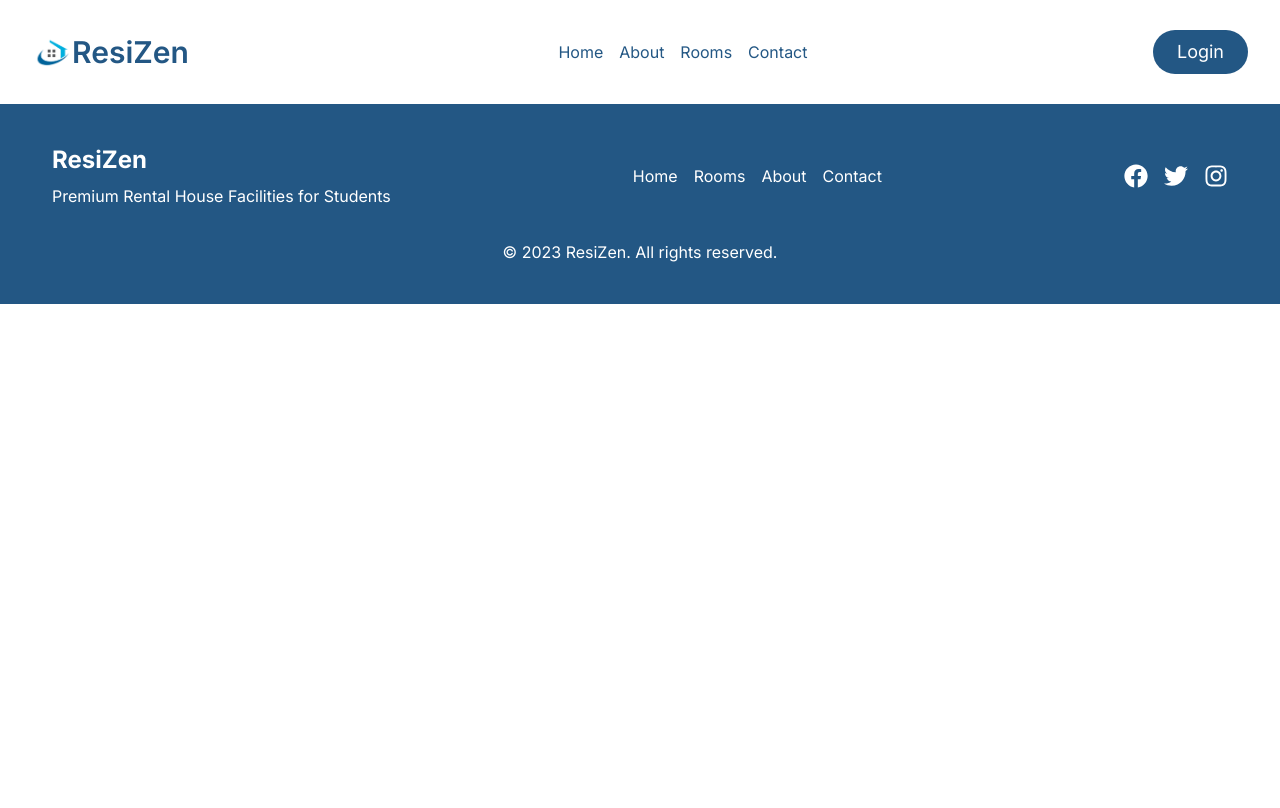
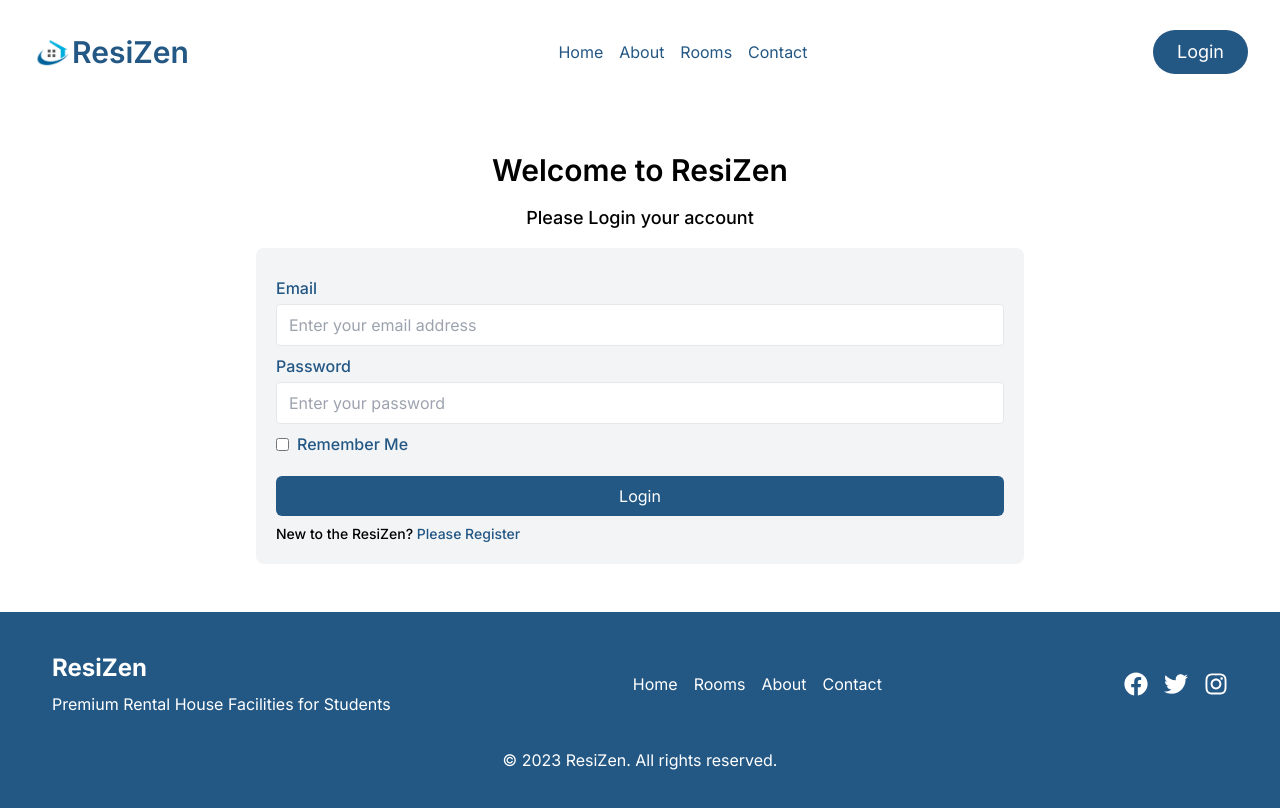
Before and after one commit to fazlerabbyrifat/ResiZen, a Next.js app: page /login in a window 1280 px wide. Shown: the top 808 px of the page. Built offline with nearby package versions, Linux system fonts and the light colour scheme; no server answers.

Commit message:
user login page implemented

```diff
--- a/src/app/login/page.js
+++ b/src/app/login/page.js
@@ -1,11 +1,172 @@
-import React from 'react';
+/* eslint-disable react-hooks/rules-of-hooks */
+"use client";
+import { useQuery } from "@tanstack/react-query";
+import { useFormik } from "formik";
+import React, { useEffect, useState } from "react";
+import * as Yup from "yup";
+import { Toaster, toast } from "react-hot-toast";
+import Link from "next/link";
 
 const loginPage = () => {
-    return (
-        <div>
+  const [rememberMe, setRememberMe] = useState(false);
 
-        </div>
+  useEffect(() => {
+    const savedEmail = localStorage.getItem("savedEmail");
+    const savedPassword = localStorage.getItem("savedPassword");
+    if (savedEmail && savedPassword) {
+      setRememberMe(true);
+      setValues({
+        ...values,
+        email: savedEmail,
+        password: savedPassword,
+      });
+    }
+  }, []);
+
+  const { data: registeredUsers } = useQuery(["registeredUsers"], async () => {
+    const response = await fetch(
+      "https://64e3355abac46e480e786405.mockapi.io/users"
     );
+    const data = await response.json();
+    return data;
+  });
+
+  const validationSchema = Yup.object().shape({
+    email: Yup.string()
+      .email("Invalid email address")
+      .required("Email is required"),
+    password: Yup.string().required("Password is required"),
+  });
+
+  const {
+    values,
+    errors,
+    touched,
+    resetForm,
+    handleChange,
+    handleBlur,
+    handleSubmit,
+    setValues
+  } = useFormik({
+    initialValues: {
+      email: "",
+      password: "",
+    },
+    validationSchema,
+    onSubmit: (values) => {
+      const user = registeredUsers?.find(
+        (user) =>
+          user.email === values.email && user.password === values.password
+      );
+
+      if (user) {
+        resetForm();
+        if (rememberMe) {
+          localStorage.setItem("savedEmail", values.email);
+          localStorage.setItem("savedPassword", values.password);
+        }
+        else {
+          localStorage.removeItem("savedEmail");
+          localStorage.removeItem("savedPassword");
+        }
+
+        toast.success("Login successful");
+      } else {
+        toast.error("Invalid email or password");
+      }
+    },
+  });
+
+  const handleRememberMeChange = () => {
+    setRememberMe(!rememberMe);
+  };
+
+  return (
+    <div className=" max-w-7xl mx-auto px-4 sm:px-6 lg:px-8 py-2 space-y-4 my-10">
+      <h3 className="text-2xl md:text-3xl font-semibold text-center">
+        Welcome to ResiZen
+      </h3>
+      <p className="text-lg font-medium text-center">
+        Please Login your account
+      </p>
+      <div className="max-w-screen-md mx-auto bg-gray-100 py-5 px-5 rounded-lg">
+        <form onSubmit={handleSubmit}>
+          <div className="my-2">
+            <label
+              className="block text-[#235784] font-medium mb-1"
+              htmlFor="email"
+            >
+              Email
+            </label>
+            <input
+              type="text"
+              id="email"
+              name="email"
+              className="w-full border rounded py-2 px-3 focus:outline-none focus:ring focus:border-blue-300"
+              placeholder="Enter your email address"
+              autoComplete="off"
+              value={values.email}
+              onChange={handleChange}
+              onBlur={handleBlur}
+            />
+            {errors.email && touched.email ? (
+              <p className="text-red-500 text-sm mt-1">{errors.email}</p>
+            ) : null}
+          </div>
+          <div className="my-2">
+            <label
+              className="block text-[#235784] font-medium mb-1"
+              htmlFor="password"
+            >
+              Password
+            </label>
+            <input
+              type="password"
+              id="password"
+              name="password"
+              className="w-full border rounded py-2 px-3 focus:outline-none focus:ring focus:border-blue-300"
+              placeholder="Enter your password"
+              autoComplete="off"
+              value={values.password}
+              onChange={handleChange}
+              onBlur={handleBlur}
+            />
+            {errors.password && touched.password ? (
+              <p className="text-red-500 text-sm mt-1">{errors.password}</p>
+            ) : null}
+          </div>
+          <div className="my-2 flex items-center">
+            <input
+              type="checkbox"
+              id="rememberMe"
+              name="rememberMe"
+              className="mr-2"
+              onChange={handleRememberMeChange}
+              checked={rememberMe}
+            />
+            <label
+              className="block text-[#235784] font-medium"
+              htmlFor="rememberMe"
+            >
+              Remember Me
+            </label>
+          </div>
+          <input
+            className="w-full bg-[#235784] text-white py-2 px-4 rounded-md hover:bg-white hover:text-[#235784] transition ease-in-out duration-150 mt-3"
+            type="submit"
+            value="Login"
+          />
+        </form>
+        <p className="text-sm font-medium mt-2">
+          New to the ResiZen?{" "}
+          <span className="text-[#235784]">
+            <Link href="/register">Please Register</Link>
+          </span>
+        </p>
+        <Toaster />
+      </div>
+    </div>
+  );
 };
 
 export default loginPage;
--- a/src/components/Home/Banner/Banner.jsx
+++ b/src/components/Home/Banner/Banner.jsx
@@ -15,7 +15,7 @@ const Banner = () => {
           isAnimated ? "opacity-100 translate-y-0 transition-transform duration-1000 ease-in-out" : "opacity-0 translate-y-40"
         }`}>
         <h1 className="text-2xl lg:text-4xl font-bold text-black mb-4">
-          Elevate Your Student Living with ResiZen: Where Comfort Meets
+          Elevate Your Student Living with ResiZen <br /> Where Comfort Meets
           Connection
         </h1>
         <p className="text-base font-medium">
--- a/src/components/Home/Contacts/Contacts.jsx
+++ b/src/components/Home/Contacts/Contacts.jsx
@@ -5,56 +5,56 @@ import React from "react";
 
 const Contacts = () => {
   return (
-    <div className="max-w-7xl mx-auto px-4 sm:px-6 lg:px-8 py-2 my-16 md:flex items-center scroll-smooth">
-      <div className="md:w-1/2 pt-10 pr-10">
-        <h2 className="text-2xl md:text-3xl lg:text-4xl font-bold mb-2">
+    <div className="max-w-7xl mx-auto px-4 sm:px-6 lg:px-8 py-2 pb-5 my-16 md:flex items-center">
+      <div className="md:w-1/2 pt-10 pr-10 space-y-5">
+        <h2 className="text-2xl md:text-3xl lg:text-4xl font-bold">
           Contacts
         </h2>
-        <p className="text-base font-medium mb-5">
+        <p className="text-base font-medium">
           Have questions or inquiries? Feel free to get in touch with us. We're
           here to help!
         </p>
         <div className="md:flex items-center justify-between mb-5">
           <div className="flex items-center mb-3 md:mb-0">
             <span>
-              <PhoneIcon className="w-20 h-20 px-5 py-3 rounded-md bg-[#ddeaf6] text-[#235784]" />
+              <PhoneIcon className="w-16 h-16 px-5 py-3 rounded-md bg-[#ddeaf6] text-[#235784]" />
             </span>
             <div className="ml-3">
-              <h3 className="text-2xl font-semibold">Phone</h3>
-              <p className="text-base font-medium">(+880)-170-000-0000</p>
-              <p className="text-base font-medium">(+880)-180-000-0000</p>
+              <h3 className="text-xl font-semibold">Phone</h3>
+              <p className="text-sm font-medium">(+880)-170-000-0000</p>
+              <p className="text-sm font-medium">(+880)-180-000-0000</p>
             </div>
           </div>
           <div className="flex items-center">
             <span>
-              <EnvelopeIcon className="w-20 h-20 px-5 py-3 rounded-md bg-[#ddeaf6] text-[#235784]" />
+              <EnvelopeIcon className="w-16 h-16 px-5 py-3 rounded-md bg-[#ddeaf6] text-[#235784]" />
             </span>
             <div className="ml-3">
-              <h3 className="text-2xl font-semibold">Email</h3>
-              <p className="text-base font-medium">resizen@repliq.dev</p>
-              <p className="text-base font-medium">resizen@repliq.com</p>
+              <h3 className="text-xl font-semibold">Email</h3>
+              <p className="text-sm font-medium">resizen@repliq.dev</p>
+              <p className="text-sm font-medium">resizen@repliq.com</p>
             </div>
           </div>
         </div>
         <div className="md:flex items-center justify-between mb-5">
           <div className="flex items-center mb-3 md:mb-0">
             <span>
-              <MapPinIcon className="w-20 h-20 px-5 py-3 rounded-md bg-[#ddeaf6] text-[#235784]" />
+              <MapPinIcon className="w-16 h-16 px-5 py-3 rounded-md bg-[#ddeaf6] text-[#235784]" />
             </span>
             <div className="ml-3">
-              <h3 className="text-2xl font-semibold">Location</h3>
-              <p className="text-base font-medium">Lalmatiya, Mohammadpur</p>
-              <p className="text-base font-medium">Dhaka, Bangladesh</p>
+              <h3 className="text-xl font-semibold">Location</h3>
+              <p className="text-sm font-medium">Lalmatiya, Mohammadpur</p>
+              <p className="text-sm font-medium">Dhaka, Bangladesh</p>
             </div>
           </div>
-          <div className="flex items-center md:mr-6">
+          <div className="flex items-center md:mr-7">
             <span>
-              <ClockIcon className="w-20 h-20 px-5 py-3 rounded-md bg-[#ddeaf6] text-[#235784]" />
+              <ClockIcon className="w-16 h-16 px-5 py-3 rounded-md bg-[#ddeaf6] text-[#235784]" />
             </span>
             <div className="ml-3">
-              <h3 className="text-2xl font-semibold">Availability</h3>
-              <p className="text-base font-medium">Sunday - Friday</p>
-              <p className="text-base font-medium">10 am - 8 pm</p>
+              <h3 className="text-xl font-semibold">Availability</h3>
+              <p className="text-sm font-medium">Sunday - Friday</p>
+              <p className="text-sm font-medium">10 am - 8 pm</p>
             </div>
           </div>
         </div>
--- a/src/components/PropertyImages/PropertyImages.jsx
+++ b/src/components/PropertyImages/PropertyImages.jsx
@@ -5,7 +5,7 @@ const PropertyImages = ({ images }) => {
   const [mainImage, ...otherImages] = images;
 
   return (
-    <div className="md:grid md:grid-cols-4 gap-3 my-10">
+    <div id="propertyImages" className="md:grid md:grid-cols-4 gap-3 mt-3 mb-10">
       <div className="md:col-span-2">
         <Image
           src={mainImage}
--- a/src/components/Register/Register.jsx
+++ b/src/components/Register/Register.jsx
@@ -1,13 +1,16 @@
 "use client";
 import { useFormik } from "formik";
-import React from "react";
+import React, { useState } from "react";
 import signUpSchema from "../schemas";
 import Link from "next/link";
 import axios from "axios";
 import { QueryClient, useMutation, useQuery } from "@tanstack/react-query";
 import { Toaster, toast } from "react-hot-toast";
+import Image from "next/image";
+
 
 const queryClient = new QueryClient();
+const img_hosting_token = process.env.NEXT_PUBLIC_Image_Upload_Token;
 
 const fetchUsers = async () => {
   const response = await axios.get("https://64e3355abac46e480e786405.mockapi.io/users");
@@ -15,13 +18,19 @@ const fetchUsers = async () => {
 };
 
 const Register = () => {
+  const [imageFile, setImageFile] = useState(null);
   const initialValues = {
     firstName: "",
     lastName: "",
-    mobile: "",
+    phone: "",
     email: "",
     password: "",
     confirm_password: "",
+  };
+
+  const handleImageUpload = async (e) => {
+    const file = e.target.files[0];
+    setImageFile(file);
   };
 
   const checkEmailAvailability = async (email) => {
@@ -47,6 +56,7 @@ const Register = () => {
       onSuccess: () => {
         queryClient.invalidateQueries("users");
         toast.success("Registration successful!");
+        resetForm();
       },
       onError: (error) => {
         toast.error("Registration failed. Please try again.");
@@ -54,28 +64,38 @@ const Register = () => {
     }
   );
 
-  const { values, errors, touched, handleChange, handleBlur, handleSubmit } =
+  const { values, errors, touched, handleChange, handleBlur, handleSubmit, resetForm } =
     useFormik({
       initialValues,
-      validationSchema: signUpSchema,
-      onSubmit: () => {
-        emailAvailabilityQuery.refetch().then(() => {
-          if (emailAvailabilityQuery.data) {
+      signUpSchema,
+      onSubmit: (values) => {
+        if (imageFile) {
+          const formData = new FormData();
+          formData.append("image", imageFile);
+
+          axios
+            .post(`https://api.imgbb.com/1/upload?key=${img_hosting_token}`, formData)
+            .then((response) => {
+              const imageUrl = response.data.data.url;
+
               const newUser = {
                 firstName: values.firstName,
                 lastName: values.lastName,
-              mobile: values.mobile,
+                phone: values.phone,
                 email: values.email,
                 password: values.password,
                 confirm_password: values.confirm_password,
+                imageUrl,
               };
+
               createUserMutation.mutate(newUser);
+            })
+            .catch((error) => {
+              toast.error("Image upload failed. Please try again.");
+            });
         } else {
-            toast.error(
-              "Email is already registered. Please use a different email."
-            );
+          toast.error("Please select an image to upload.");
         }
-        });
       },
     });
 
@@ -129,25 +149,46 @@ const Register = () => {
         <div className="my-2">
           <label
             className="block text-[#235784] font-medium mb-1"
-            htmlFor="mobile"
+            htmlFor="Phone"
           >
-            Mobile
+            Phone
           </label>
           <input
             type="tel"
-            id="mobile"
-            name="mobile"
+            id="phone"
+            name="phone"
             className="w-full border rounded py-2 px-3 focus:outline-none focus:ring focus:border-blue-300"
             placeholder="Enter your mobile number"
             autoComplete="off"
-            value={values.mobile}
+            value={values.phone}
             onChange={handleChange}
             onBlur={handleBlur}
             inputMode="numeric"
           />
-          {errors.mobile && touched.mobile ? (
-            <p className="text-red-500 text-sm mt-1">{errors.mobile}</p>
+          {errors.phone && touched.phone ? (
+            <p className="text-red-500 text-sm mt-1">{errors.phone}</p>
           ) : null}
+        </div>
+        <div className="my-2">
+          <label className="block text-[#235784] font-medium mb-1" htmlFor="image">
+            Profile Image
+          </label>
+          <input
+            type="file"
+            id="image"
+            name="image"
+            accept="image/*"
+            onChange={handleImageUpload}
+          />
+          {imageFile && (
+            <Image
+              src={URL.createObjectURL(imageFile)}
+              alt="Selected Image"
+              width={40}
+              height={40}
+              className="mt-2 max-w-[200px]"
+            />
+          )}
         </div>
         <div className="my-2">
           <label
--- a/src/components/schemas/index.jsx
+++ b/src/components/schemas/index.jsx
@@ -9,7 +9,7 @@ const signUpSchema = Yup.object({
     .min(3)
     .max(20)
     .required("Please enter your second name"),
-  mobile: Yup.string()
+  phone: Yup.string()
     .matches(/^\d{10,11}$/, "Must be a valid phone number with 10 to 11 digits")
     .required("Please enter your mobile number"),
   email: Yup.string().email().required("Please enter your email"),
```
Also changed, not shown: src/app/rooms/[id]/page.js (+12 -18 lines), src/components/Amenities/Amenities.jsx (added, +17 -0 lines), src/components/NavBar/NavBar.jsx (+3 -3 lines), src/components/PropertyDetails/PropertyDetails.jsx (added, +27 -0 lines), src/components/RoomDetailsNavbar/RoomDetailsNavbar.jsx (+15 -22 lines). Lines whose indentation alone changed are shown as unchanged.
